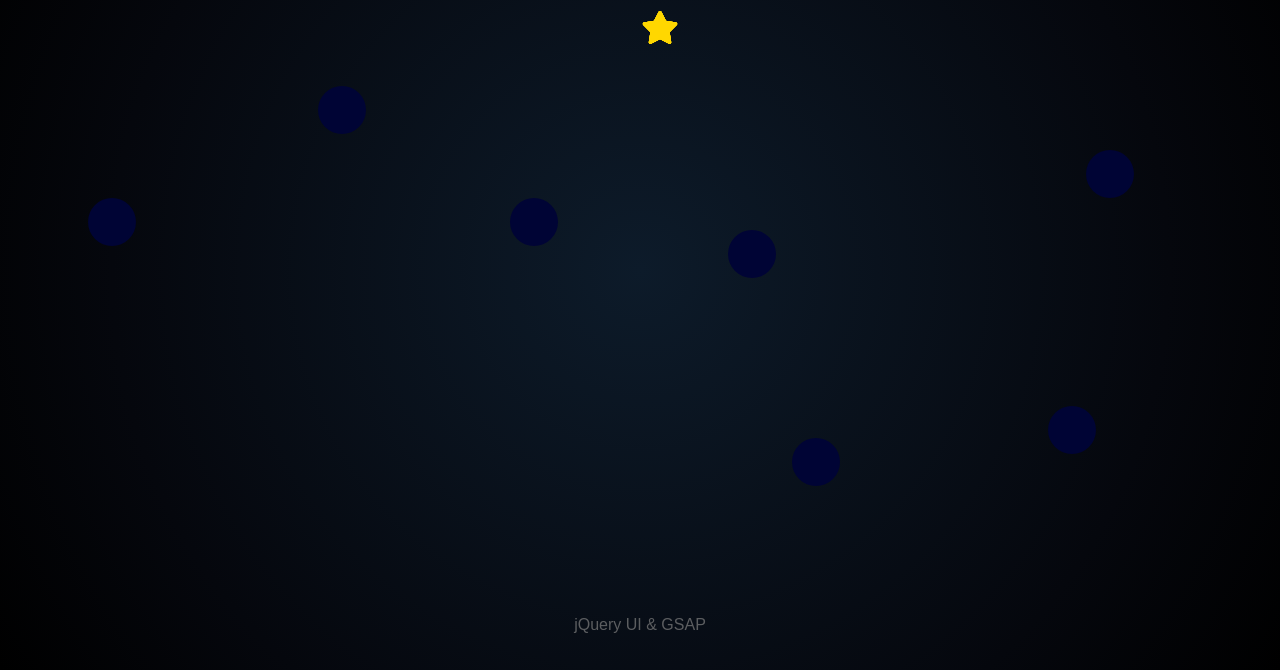
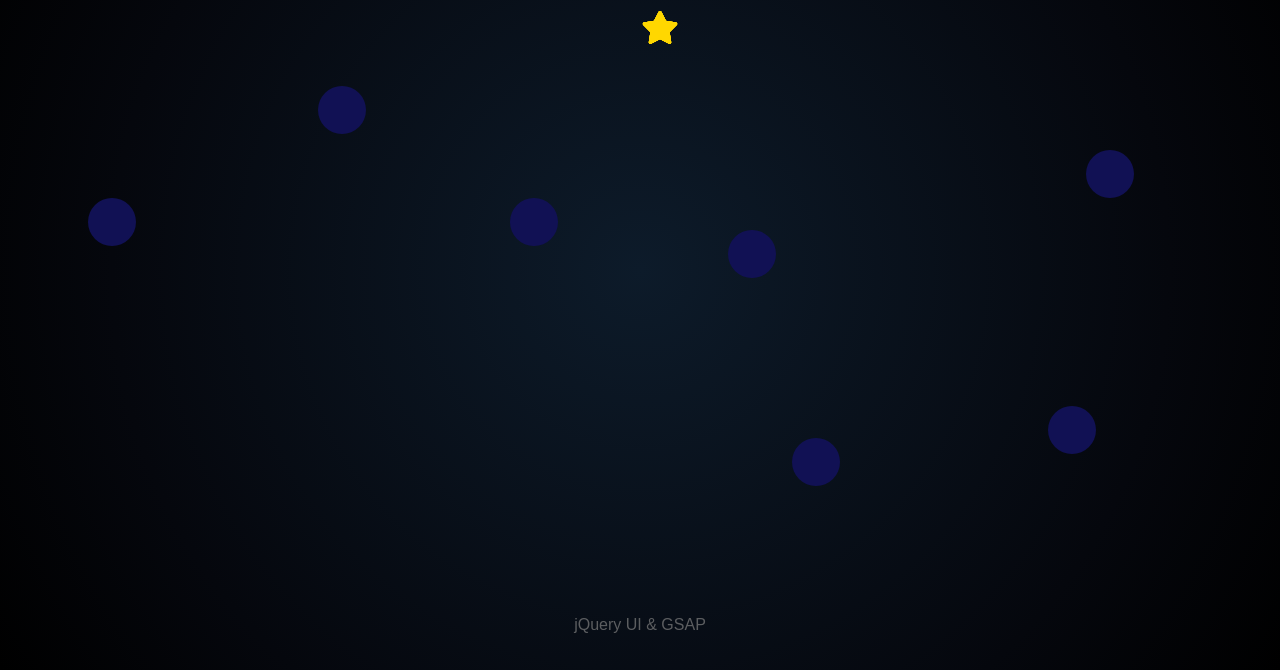
Before and after one commit to tjlin653/des157b, a plain HTML site: page studio3/index.html in a window 1280 px wide. Shown: the part 130-800 px from the top of the page. Drawn offline with nearby package versions, Linux system fonts and the light colour scheme; a web font is replaced by a local one.

Commit message:
guides are easier to see

```diff
--- a/studio3/styles.css
+++ b/studio3/styles.css
@@ -77,7 +77,7 @@ footer p {
     position: absolute;
     width: 3rem;
     height: 3rem;
-    background-color: #000435;
+    background-color: #111154;
     border-radius: 50%;
     z-index: 10;
 }
```
